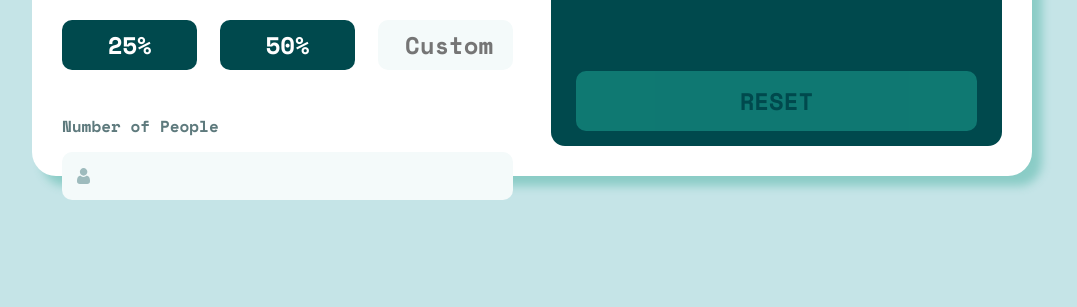
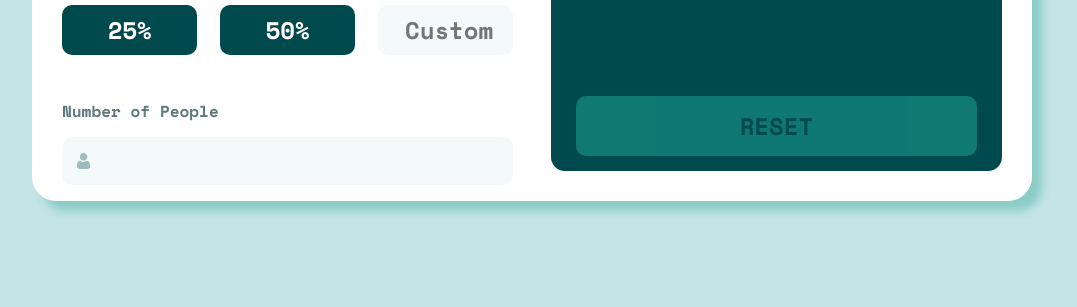
Before and after one commit to wxn1229/tip-calculator-app, a plain HTML site: page index.html in a window 1280 px wide. Shown: the part 493-800 px from the top of the page, without its empty margins (108-1185 px from the left). Drawn offline with nearby package versions, Linux system fonts and the light colour scheme.

Commit message:
finished

```diff
--- a/style.scss
+++ b/style.scss
@@ -242,7 +242,7 @@ body{
 @media only screen and (min-width: 768px) {
   .container{
     width: 1000px;
-    height: 60%;
+    height: 525px;
   }
   .title{
     transform: translateY(-100px);
```
Also changed, not shown: style.css.
